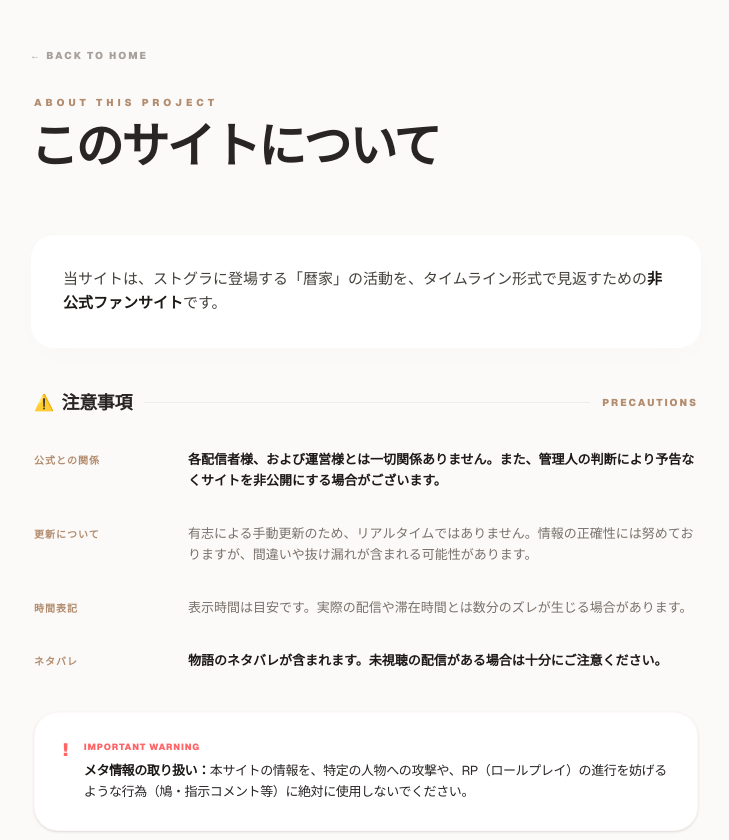
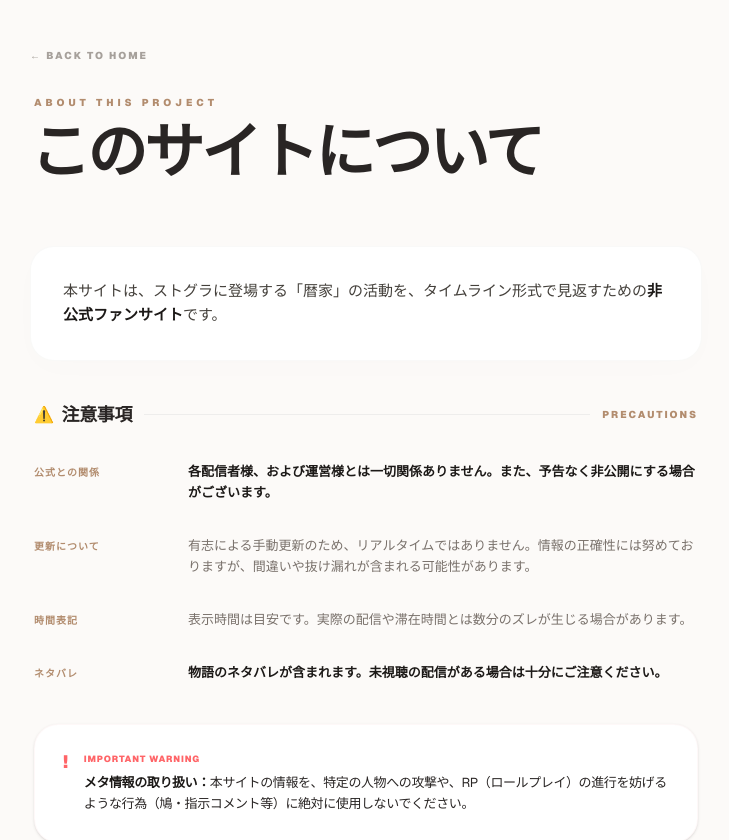
Before and after one commit to ksisfart-ui/kfam-timeline, a Next.js app in the folder kfam-timeline/: page /about in a window 1280 px wide. Shown: the top 840 px of the page, without its empty margins (274-1003 px from the left). Built offline with nearby package versions, Linux system fonts and the light colour scheme.

Commit message:
表記変更

```diff
--- a/kfam-timeline/app/about/page.tsx
+++ b/kfam-timeline/app/about/page.tsx
@@ -14,7 +14,7 @@ export default function AboutPage() {
             <p className="text-[#b28c6e] text-[10px] font-black tracking-[0.4em] uppercase pl-1">
               About this project
             </p>
-            <h1 className="text-5xl md:text-txl font-black text-stone-800 tracking-tighter leading-none">
+            <h1 className="text-5xl md:text-6xl font-black text-stone-800 tracking-tighter leading-none">
               このサイトについて
             </h1>
           </div>
@@ -25,7 +25,7 @@ export default function AboutPage() {
           {/* サイト概要：ボックスと文字サイズを小さくし、装飾を排除 */}
           <section className="bg-white rounded-[1.5rem] p-6 md:p-8 shadow-[0_8px_30px_rgb(0,0,0,0.01)] border border-stone-100/60">
             <p className="text-[14px] md:text-[15px] leading-relaxed tracking-normal text-stone-700 font-medium">
-              当サイトは、ストグラに登場する「暦家」の活動を、タイムライン形式で見返すための<strong className="text-stone-900 font-black">非公式ファンサイト</strong>です。
+              本サイトは、ストグラに登場する「暦家」の活動を、タイムライン形式で見返すための<strong className="text-stone-900 font-black">非公式ファンサイト</strong>です。
             </p>
           </section>
 
@@ -41,7 +41,7 @@ export default function AboutPage() {
 
             <div className="space-y-8">
               {[
-                { label: "公式との関係", text: "各配信者様、および運営様とは一切関係ありません。また、管理人の判断により予告なくサイトを非公開にする場合がございます。", important: true },
+                { label: "公式との関係", text: "各配信者様、および運営様とは一切関係ありません。また、予告なく非公開にする場合がございます。", important: true },
                 { label: "更新について", text: "有志による手動更新のため、リアルタイムではありません。情報の正確性には努めておりますが、間違いや抜け漏れが含まれる可能性があります。" },
                 { label: "時間表記", text: "表示時間は目安です。実際の配信や滞在時間とは数分のズレが生じる場合があります。" },
                 { label: "ネタバレ", text: "物語のネタバレが含まれます。未視聴の配信がある場合は十分にご注意ください。", important: true },
--- a/kfam-timeline/app/page.tsx
+++ b/kfam-timeline/app/page.tsx
@@ -27,10 +27,10 @@ export default async function Page() {
       <header className="px-8 py-16 max-w-7xl mx-auto flex flex-col md:flex-row justify-between items-start md:items-end gap-6">
         <div className="space-y-3">
           <p className="text-[#b28c6e] text-[10px] font-black tracking-[0.4em] uppercase pl-1">
-            Koyomi-ke Timeline / Home
+            Koyomi-ke Timeline
           </p>
           <div className="flex items-center gap-4">
-            <h1 className="text-5xl md:text-4xl font-black text-stone-800 tracking-tighter leading-none">
+            <h1 className="text-5xl md:text-6xl font-black text-stone-800 tracking-tighter leading-none">
               最新の記録 <span className="text-stone-300 font-light ml-2">{latestDate}</span>
             </h1>
             {isLatestPreparing && (
@@ -44,10 +44,10 @@ export default async function Page() {
         <div className="flex items-center gap-4">
           <Link href="/about" className="flex items-center gap-2 px-4 py-2 text-stone-500 hover:text-[#b28c6e] transition-colors border border-stone-100 bg-white/50 rounded-xl">
             <Info className="w-4 h-4" />
-            <span className="text-[10px] font-black tracking-widest uppercase">このサイトについて</span>
+            <span className="text-[10px] font-black tracking-widest uppercase">About</span>
           </Link>
           <Link href="/archive" className="px-10 py-4 bg-stone-800 text-white rounded-2xl text-[10px] font-black tracking-widest uppercase shadow-xl shadow-stone-200 hover:bg-stone-700 transition-all">
-            過去の記録
+            Archive
           </Link>
         </div>
       </header>
```
